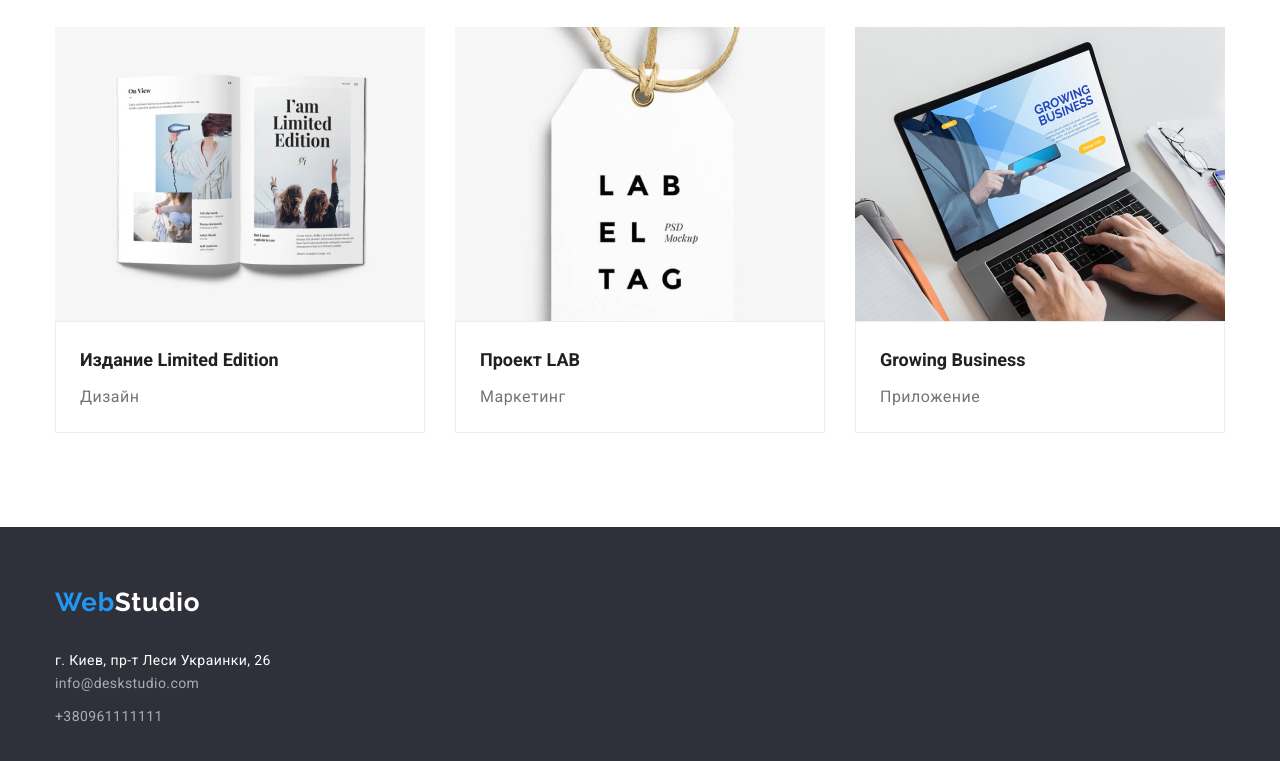
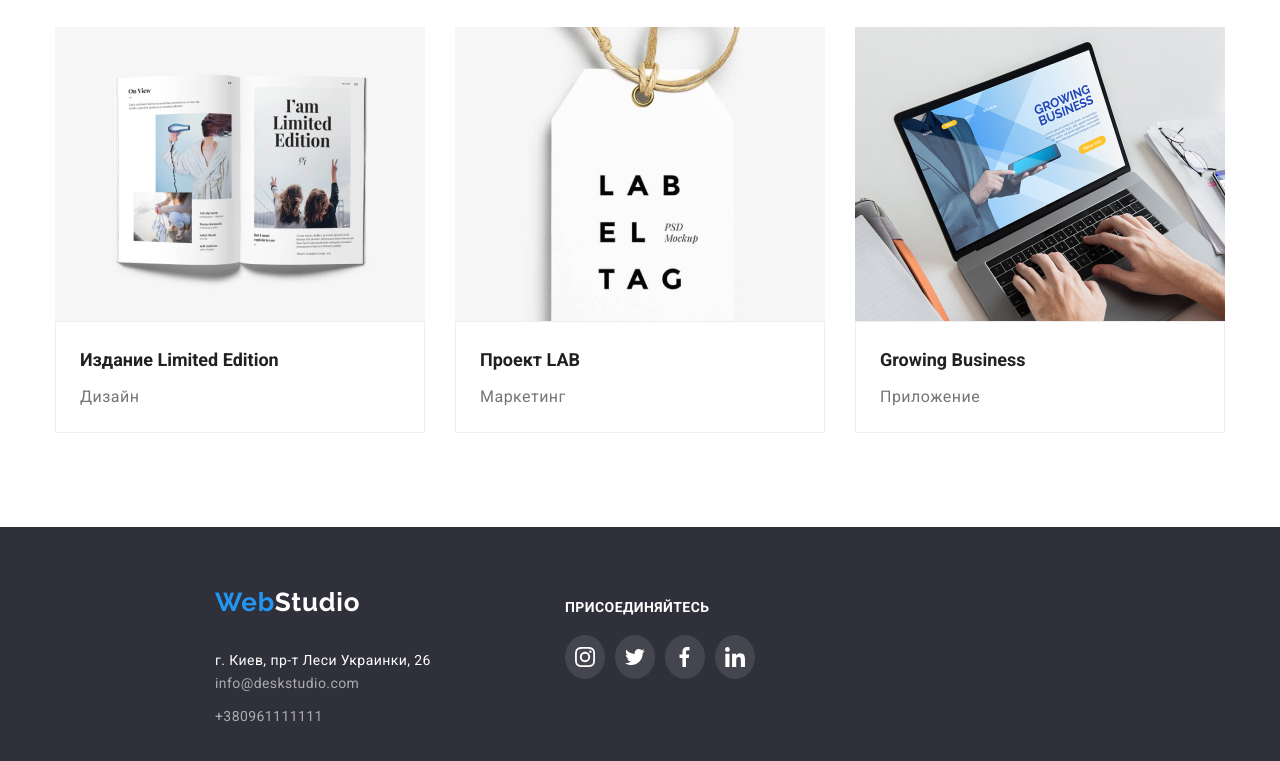
Before and after one commit to igorotecz/goit-markup-hw-04, a plain HTML site: page portfolio.html in a window 1280 px wide. Shown: the part 1109-1870 px from the top of the page. Drawn offline with nearby package versions, Linux system fonts and the light colour scheme.

Commit message:
16/12v_3

```diff
--- a/portfolio.html
+++ b/portfolio.html
@@ -118,13 +118,45 @@
         </section>
     </main>
     <footer class="logo-footer">
-        <div class="container">
+    <div class="container contact-footer">
         <a class="logo-web" href="./index.html"><span class="web-footer">Web</span>Studio</a>
         <address class="address">г. Киев, пр-т Леси Украинки, 26</address>
         <ul class="contact-section">
             <li class="contact-footer-item"><a class="contact-section-link"
                     href="mailto:info@deskstudio.com">info@deskstudio.com</a> </li>
-                <li class="contact-footer-item"><a class="contact-section-link" href="tel:+380961111111">+380961111111</a>
+            <li class="contact-footer-item"><a class="contact-section-link" href="tel:+380961111111">+380961111111</a></li>
+        </ul>
+    </div>
+    <div class="container footer-soc-net">
+        <h3 class="propose">ПРИСОЕДИНЯЙТЕСЬ</h3>
+        <ul class="social-icons-footer">
+            <li class="social-icon-footer">
+                <a href="" class="social-net-footer">
+                    <svg width="20px" height="20px">
+                        <use href="./imagescvg/sprite.svg#instagram"></use>
+                    </svg>
+                </a>
+            </li>
+            <li class="social-icon-footer">
+                <a href="" class="social-net-footer">
+                    <svg width="20px" height="20px">
+                        <use href="./imagescvg/sprite.svg#twiter"></use>
+                    </svg>
+                </a>
+            </li>
+            <li class="social-icon-footer">
+                <a href="" class="social-net-footer">
+                    <svg width="20px" height="20px">
+                        <use href="./imagescvg/sprite.svg#facebook"></use>
+                    </svg>
+                </a>
+            </li>
+            <li class="social-icon-footer">
+                <a href="" class="social-net-footer">
+                    <svg width="20px" height="20px">
+                        <use href="./imagescvg/sprite.svg#linkedin"></use>
+                    </svg>
+                </a>
             </li>
         </ul>
     </div>
```
Lines whose indentation alone changed are shown as unchanged.
